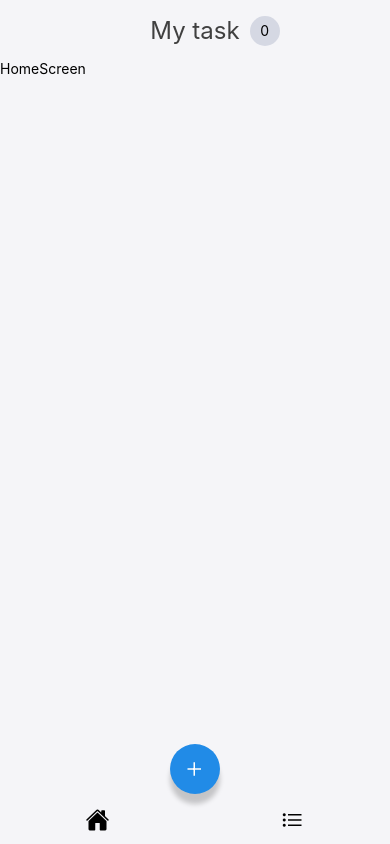
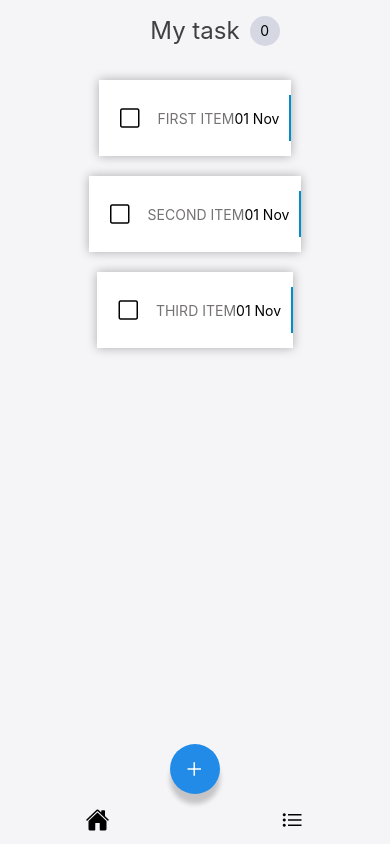
Before and after one commit to materally/todoapp-react-native, a React Native app: screen / in a window 390 px wide. Built offline with nearby package versions, Linux system fonts and the light colour scheme.

Commit message:
feat: :sparkles: create TODO item

```diff
--- /dev/null
+++ b/components/Item.tsx
@@ -0,0 +1,78 @@
+import { View, Text, StyleSheet, TouchableOpacity } from "react-native";
+import Ionicons from "react-native-vector-icons/Ionicons";
+
+import { item } from "../consts/ui";
+
+export interface ItemProps {
+  title: string;
+}
+
+export function Item({ title }: ItemProps): JSX.Element {
+
+  return (
+    <TouchableOpacity style={styles.container}>
+      <View style={styles.innerContainer}>
+
+        <View style={styles.checkboxContainer}>
+          <Ionicons name='ios-square-outline' size={24} />
+        </View>
+
+        <View style={styles.titleContainer}>
+          <Text style={styles.title}>{ title }</Text>
+        </View>
+
+        <View style={styles.date}>
+          <Text>01 Nov</Text>
+        </View>
+
+      </View>
+    </TouchableOpacity>
+  );
+}
+
+const styles = StyleSheet.create({
+  container: {
+    backgroundColor: 'white',
+    minWidth: '95%',
+    marginTop: 10,
+    marginBottom: 10,
+    paddingBottom: 15,
+    paddingTop: 15,
+    paddingLeft: 20,
+    shadowColor: '#000',
+    shadowOffset: { width: 0, height: 0 },
+    shadowOpacity: 0.3,
+    shadowRadius: 10,
+  },
+
+  innerContainer: {
+    borderRightWidth: 2,
+    borderRightColor: item.borderUnCompletedColor,
+    borderStyle: 'solid',
+    display: 'flex',
+    justifyContent: 'space-between',
+    alignItems: 'center',
+    flexDirection: 'row',
+    paddingTop: 10,
+    paddingBottom: 10,
+  },
+
+  checkboxContainer: {
+    paddingRight: 15
+  },
+
+  titleContainer: {
+    flex: 1
+  },
+
+  title: {
+    color: item.titleColor,
+    textAlign: 'left',
+    textTransform: 'uppercase'
+  },
+
+  date: {
+    paddingRight: 10
+  }
+
+});
--- a/components/Layout.tsx
+++ b/components/Layout.tsx
@@ -1,4 +1,4 @@
-import { SafeAreaView, ScrollView, StyleSheet } from "react-native";
+import { SafeAreaView, StyleSheet } from "react-native";
 import { background } from "../consts/ui";
 import Header, { HeaderProps } from "./Header";
 
@@ -10,9 +10,7 @@ function Layout ({ children, title, count }: LayoutProps) {
   return (
     <SafeAreaView style={styles.appContainer}>
       <Header title={title} count={count} />
-      <ScrollView contentInsetAdjustmentBehavior="automatic">
-        { children }
-      </ScrollView>
+      { children }
     </SafeAreaView>
   );
 }
--- a/consts/ui.ts
+++ b/consts/ui.ts
@@ -12,3 +12,8 @@ export const button = {
   floatAddBackground: '#218BE7',
   floatRemoveBackground: '#E15356'
 }
+
+export const item = {
+  borderUnCompletedColor: '#008DC8',
+  titleColor: '#757272'
+}
--- a/screens/Home.tsx
+++ b/screens/Home.tsx
@@ -1,12 +1,33 @@
 import React from 'react';
-import { View, Text } from 'react-native';
+import { FlatList } from 'react-native';
+import { Item } from '../components/Item';
 
 import Layout from '../components/Layout';
+
+const DATA = [
+  {
+    id: 'bd7acbea-c1b1-46c2-aed5-3ad53abb28ba',
+    title: 'First Item',
+  },
+  {
+    id: '3ac68afc-c605-48d3-a4f8-fbd91aa97f63',
+    title: 'Second Item',
+  },
+  {
+    id: '58694a0f-3da1-471f-bd96-145571e29d72',
+    title: 'Third Item',
+  },
+];
 
 export function HomeScreen(): JSX.Element {
   return (
     <Layout title='My task' count={0}>
-      <View><Text>HomeScreen</Text></View>
+      <FlatList
+        contentContainerStyle={{ alignItems: 'center', paddingTop: 10 }}
+        data={DATA}
+        renderItem={({ item }) => <Item title={item.title} />}
+        keyExtractor={item => item.id}
+      />
     </Layout>
   );
 }
```
